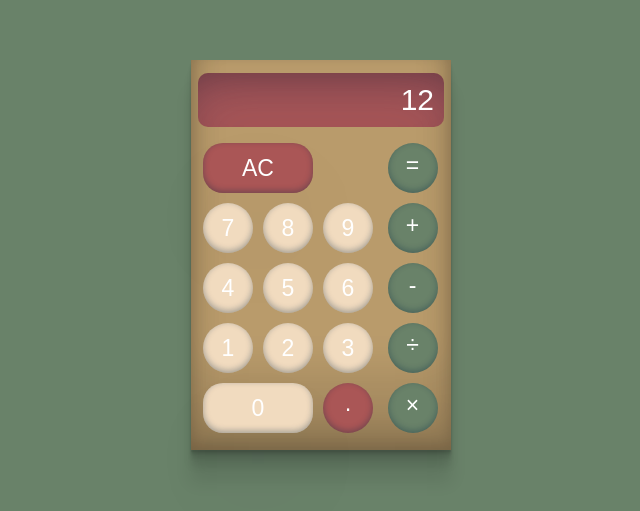
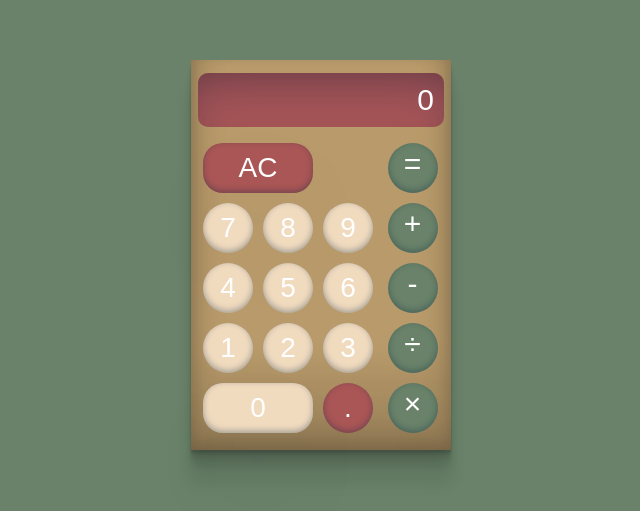
Before and after one commit to Karshon99/Calculator, a React (Create React App) app: page / in a window 1280 px wide. Shown: the part 145-656 px from the top of the page, without its empty margins (319-959 px from the left). Built offline with nearby package versions, Linux system fonts and the light colour scheme; a web font is replaced by a local one.

Commit message:
second commit

```diff
--- a/src/App.js
+++ b/src/App.js
@@ -1,28 +1,81 @@
 import "./App.css";
+import React from "react";
 const numbers = [7, 8, 9, 4, 5, 6, 1, 2, 3, 0];
 const operations = ["=", "+", "-", "÷", "×"];
-function App() {
+class App extends React.Component {
+  state = {
+    lastPressed: undefined,
+    currentNumber: "0",
+    previousNumber: undefined,
+  };
+  handleClick = (e) => {
+    const { lastPressed, currentNumber, previousNumber } = this.state;
+    const { innerText } = e.target;
+
+    if (!Number.isNaN(Number(innerText))) {
+      if (currentNumber === "0") {
+        this.setState({
+          currentNumber: innerText,
+        });
+      } else {
+        this.setState({
+          currentNumber: currentNumber + innerText,
+        });
+      }
+    }
+    switch (innerText) {
+      case "AC": {
+        this.setState({
+          currentNumber: "0",
+          previousNumber: undefined,
+        });
+        break;
+      }
+      case ".": {
+        if (!currentNumber.includes(".")) {
+          this.setState({
+            currentNumber: currentNumber + innerText,
+          });
+        }
+        break;
+      }
+    }
+    this.setState({
+      lastPressed: innerText,
+    });
+  };
+
+  render() {
+    const { currentNumber } = this.state;
     return (
       <div className="calculator">
         <div className="display" id="display">
-        12
+          {currentNumber}
         </div>
 
         <div className="number-container">
-        <button className="redish ac big-horizontal">AC</button>
+          <button
+            className="redish ac big-horizontal"
+            onClick={this.handleClick}
+          >
+            AC
+          </button>
           {numbers.map((num) => (
             <button
               className={`basic ${num === 0 && "big-horizontal"}`}
               key={num}
+              onClick={this.handleClick}
             >
               {num}
             </button>
           ))}
-        <button className="redish">·</button>
+          <button className="redish positioning" onClick={this.handleClick}>
+            .
+          </button>
         </div>
         <div className="operation-container">
           {operations.map((op, id) => (
-          <button className="green" key={op}>
+            <button className="green" key={op} onClick={this.handleClick}>
               <div className={`op`}>{op}</div>
             </button>
           ))}
@@ -30,5 +83,6 @@ function App() {
       </div>
     );
   }
+}
 
 export default App;
--- a/src/index.css
+++ b/src/index.css
@@ -5,6 +5,7 @@
   margin: 0;
   padding: 0;
   box-sizing: border-box;
+  font-size: 30px;
 }
 
 body {
@@ -36,7 +37,7 @@ button {
   display: inline-block;
   text-align: center;
   margin: 5px;
-  font-size: 23px;
+  font-size: 28px;
   line-height: 0px;
   color: white;
   border-style: none;
@@ -90,5 +91,22 @@ button.ac {
 }
 
 button .op {
-  transform: translateY(-3px);
+  transform: translateY(-4px);
 }
+
+button .positioning {
+  transform: translateX(5px);
+}
+
+button:active {
+  transform: scale(0.93);
+}
+
+button:focus {
+  outline: none;
+}
+
+button:hover {
+  cursor: pointer;
+  opacity: 0.9;
+}
```
Lines whose indentation alone changed are shown as unchanged.
